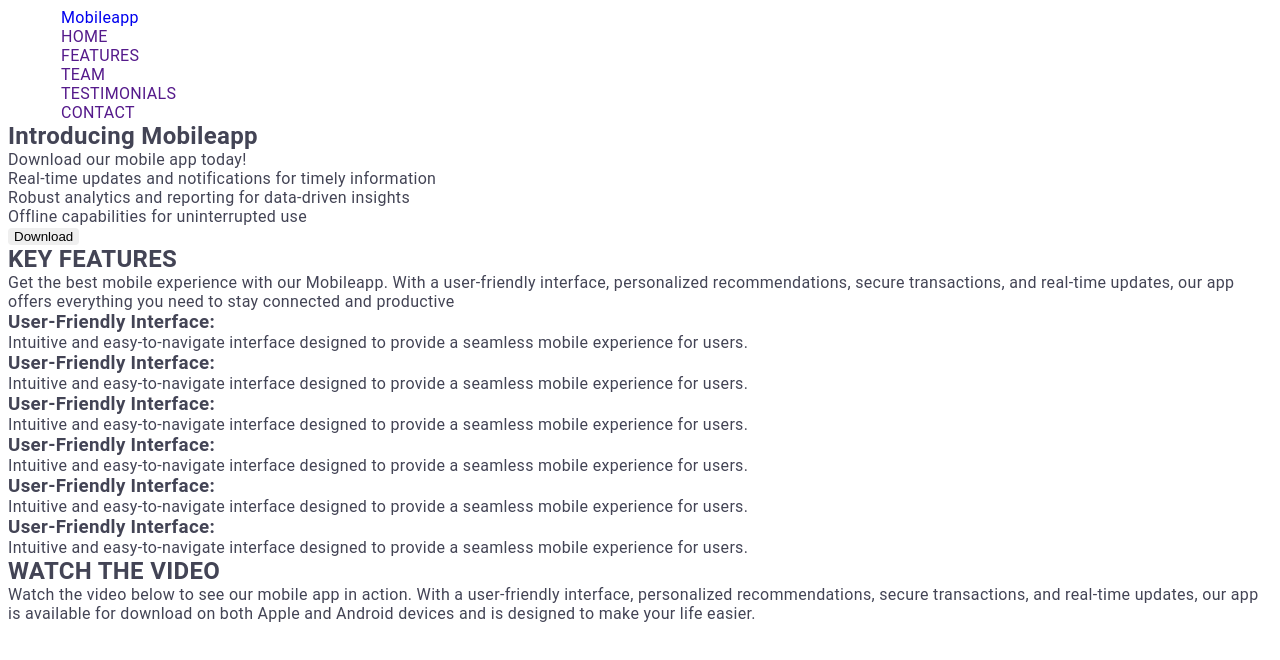
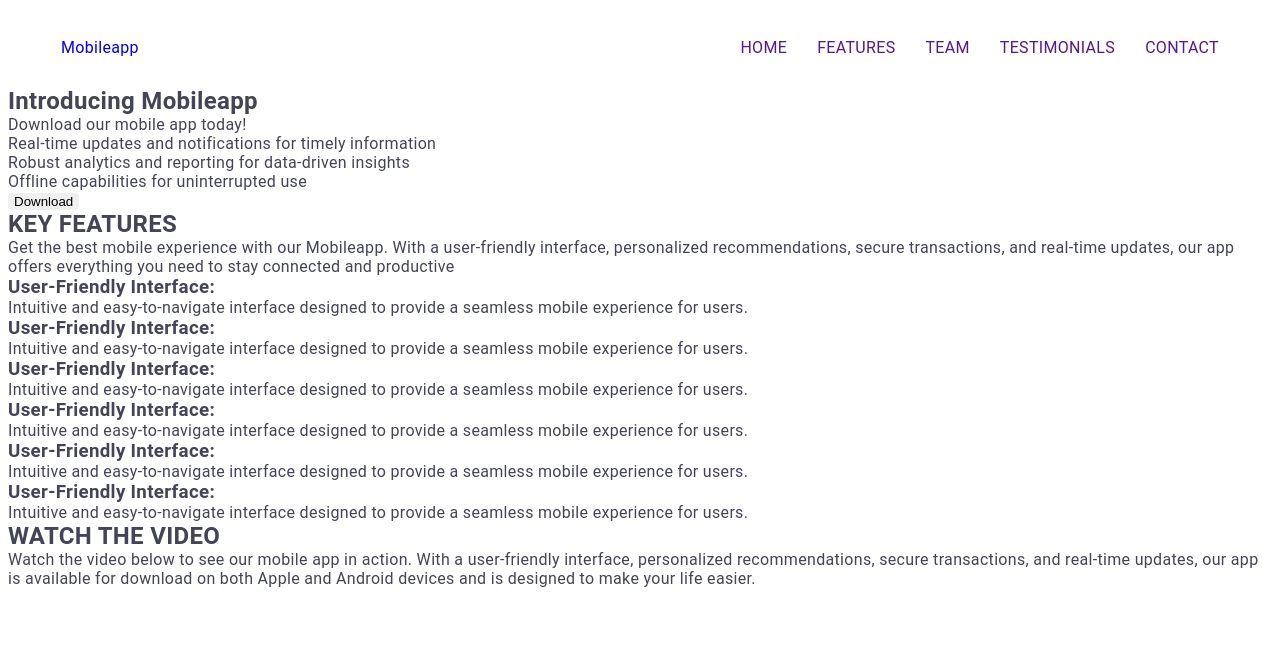
Before and after one commit to Serhii-Yakimtso/html-team-project, a plain HTML site: page index.html in a window 1280 px wide. Drawn offline with Linux system fonts and the light colour scheme.

Commit message:
header-last

```diff
--- a/css/styles.css
+++ b/css/styles.css
@@ -70,15 +70,30 @@ a {
 }
 /* ==================== HEADER ================== */
 .header {
+  padding-top: 30px;
+  padding-bottom: 30px;
+}
+.header .container {
+  display: flex;
+
+
 }
 
+
 .header-logo {
+  margin-right: auto;
+
 }
 .header-nav {
 }
 .header-list {
+  display: flex;
 }
 .header-item {
+  padding-left: 30px;
 }
 .header-link {
+  /* padding-left: 30px; */
+  /* margin-left: 30px; */
+
 }
```
